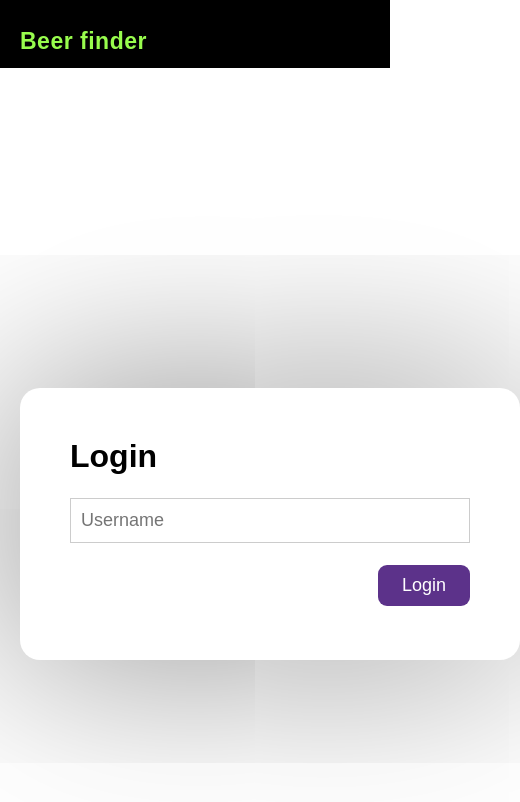
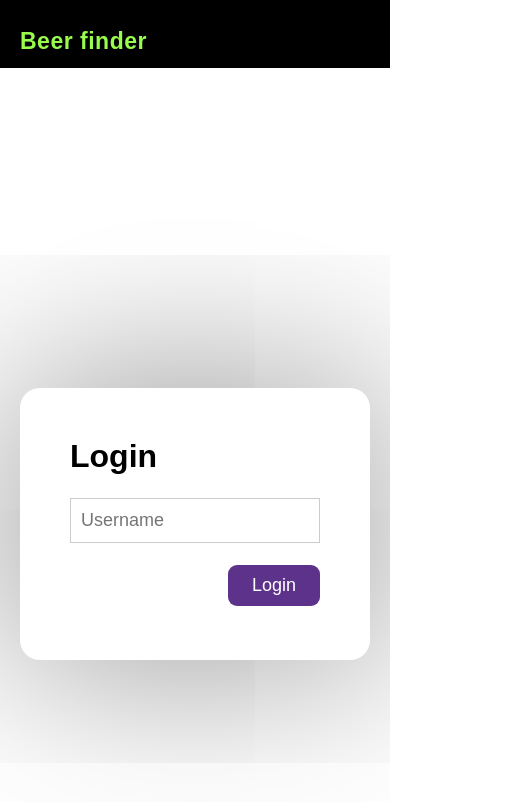
Before and after one commit to krondorl/beer-finder, an Angular app: page / in a window 390 px wide. Shown: the top 802 px of the page, 520 px wide, since content can reach past the window. Built offline with nearby package versions, Linux system fonts and the light colour scheme.

Commit message:
Fix mobile form width

```diff
--- a/src/app/login/login.component.scss
+++ b/src/app/login/login.component.scss
@@ -12,7 +12,7 @@
   height: 272px;
   margin: 310px auto;
   padding: 20px 50px;
-  width: 500px;
+  max-width: 500px;
 }
 
 .loginform__h2 {
```
